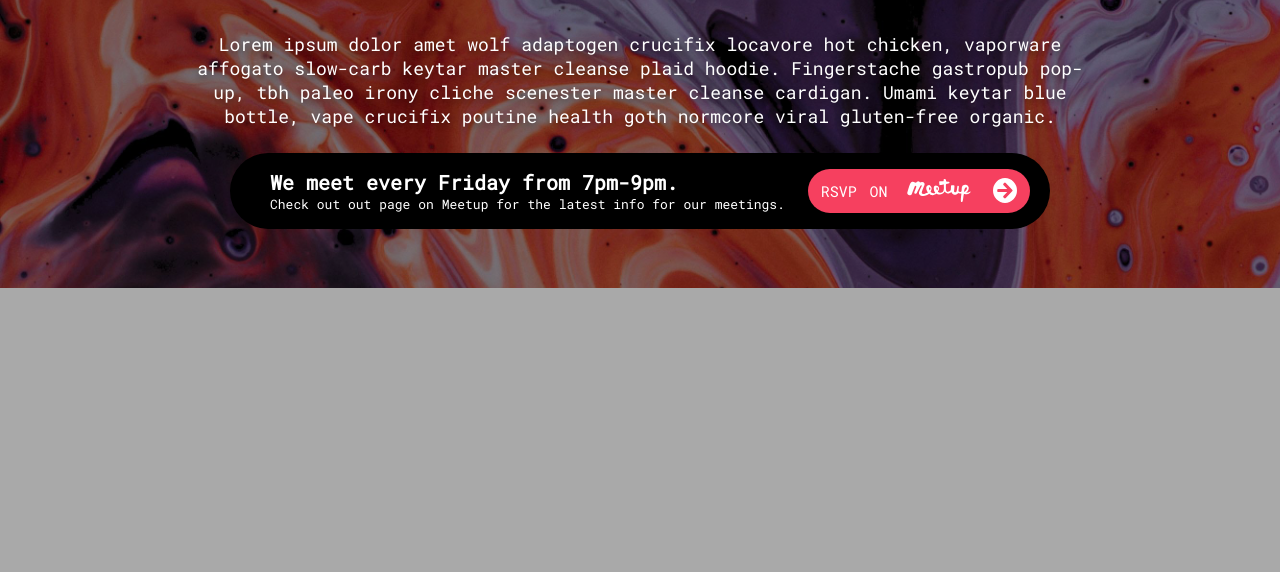
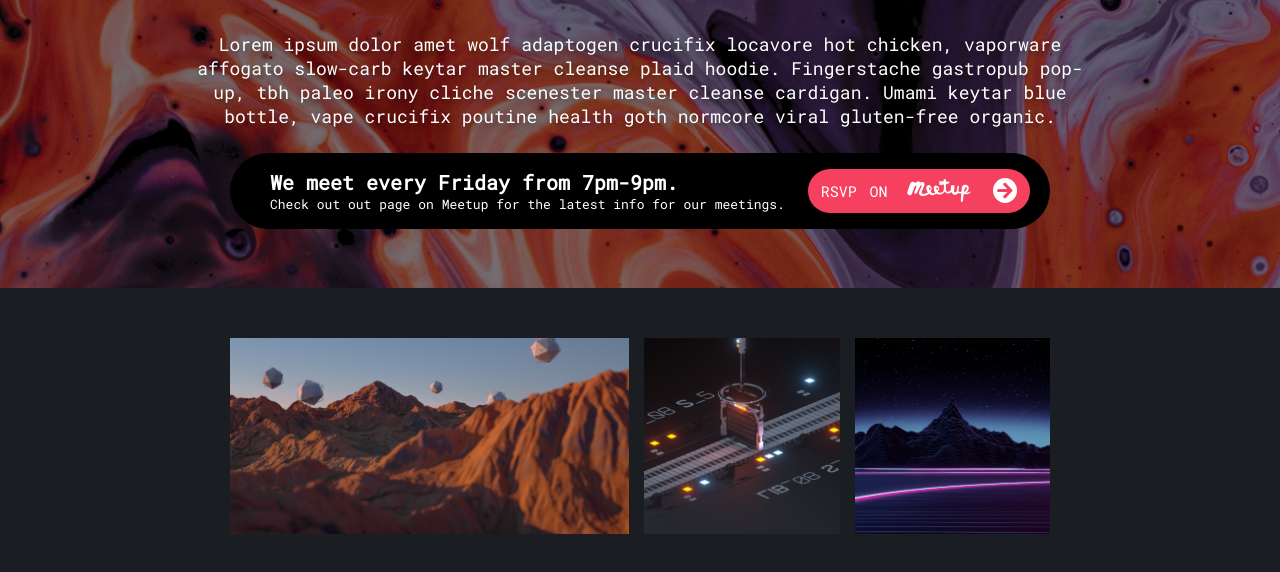
Before and after one commit to fcc-elk-grove/fcc-elk-grove.github.io, a website: page index.html in a window 1280 px wide. Shown: the part 172-744 px from the top of the page. Drawn offline with nearby package versions, Linux system fonts and the light colour scheme; files that its build step writes are made by us from their sources.

Commit message:
add featured section

```diff
--- a/index.html
+++ b/index.html
@@ -1,20 +1,20 @@
 <!DOCTYPE html>
 <html lang="en">
     <head>
-  <meta charset="UTF-8">
-  <meta name="description" content="freeCodeCamp Elk Grove Meetup">
-  <meta name="author" content="Javier Alvarado, Eddie Chu">
-  <meta name="keywords" content="freeCodeCamp, elk grove, web development, coding">
-  <meta name="viewport" content="width=device-width, initial-scale=1.0">
-  <meta http-equiv="X-UA-Compatible" content="ie=edge">
+        <meta charset="UTF-8" />
+        <meta name="description" content="freeCodeCamp Elk Grove Meetup" />
+        <meta name="author" content="Javier Alvarado, Eddie Chu" />
+        <meta name="keywords" content="freeCodeCamp, elk grove, web development, coding" />
+        <meta name="viewport" content="width=device-width, initial-scale=1.0" />
+        <meta http-equiv="X-UA-Compatible" content="ie=edge" />
         <title>freeCodeCamp Elk Grove</title>
-  <link href="https://fonts.googleapis.com/css?family=Roboto+Mono&display=swap" rel="stylesheet">
+        <link href="https://fonts.googleapis.com/css?family=Roboto+Mono&display=swap" rel="stylesheet" />
         <link href="build/style.css" rel="stylesheet" type="text/css" />
     </head>
     <body>
         <div class="navigation">
             <div class="navigation__logo-box">
-      <img src="./assets/logo.svg" alt="logo" class="navigation__logo">
+                <img src="./assets/logo.svg" alt="logo" class="navigation__logo" />
             </div>
             <nav class="navigation__nav">
                 <ul class="navigation__list">
@@ -33,14 +33,24 @@
                     <p class="paragraph u-margin-bottom-small u-text-shadow-1">Lorem ipsum dolor amet wolf adaptogen crucifix locavore hot chicken, vaporware affogato slow-carb keytar master cleanse plaid hoodie. Fingerstache gastropub pop-up, tbh paleo irony cliche scenester master cleanse cardigan. Umami keytar blue bottle, vape crucifix poutine health goth normcore viral gluten-free organic.</p>
                     <div class="header__tag-box">
                         <div class="tagline u-margin-left-medium">
-        <h2 class="tagline--main"> We meet every Friday from 7pm-9pm.</h2>
+                            <h2 class="tagline--main">We meet every Friday from 7pm-9pm.</h2>
                             <p class="tagline--sub">Check out out page on Meetup for the latest info for our meetings.</p>
                         </div>
-      <a href="#" class="btn btn--red u-margin-right-small"><span>RSVP</span><span>ON</span><img src="./assets/meetup.svg" alt="meetup"><img src="./assets/rsvp.svg" alt="link"></a>
+                        <a href="https://www.meetup.com/freeCodeCamp-Greater-Sacramento-Area" class="btn btn--red u-margin-right-small" target="_blank" rel="noopener noreferrer"><span>RSVP</span><span>ON</span><img src="./assets/meetup.svg" alt="meetup"/><img src="./assets/rsvp.svg" alt="link"/></a>
                     </div>
                 </div>
             </header>
         </div>
+
+        <main>
+          <section class="section-featured">
+            <div class="featured-container">
+              <div class="feature-box u-half-with-gutter"><img src="./assets/feature_1.png" alt="mountains"></div>
+              <div class="feature-box u-quarter-with-gutter"><img src="./assets/feature_2.png" alt="technology"></div>
+              <div class="feature-box u-quarter-with-gutter"><img src="./assets/feature_3.png" alt="miami vice electro"></div>
+            </div>
+          </section>
+        </main>
         <script src="script.js"></script>
     </body>
 </html>
--- a/sass/base/_base.scss
+++ b/sass/base/_base.scss
@@ -13,5 +13,5 @@ html {
 body {
     box-sizing: border-box;
     font-family: $default-font-family;
-    background-color: darkgrey;
+    background-color: $color-grey-1;
 }
--- a/sass/base/_utilities.scss
+++ b/sass/base/_utilities.scss
@@ -8,3 +8,6 @@
 .u-margin-right-small { margin-right: 2rem !important; }
 
 .u-text-shadow-1 { text-shadow: 0 .3rem .6rem rgba($color-black-1, .4) !important; }
+
+.u-half-with-gutter { width: 47% !important; }
+.u-quarter-with-gutter { width: 23% !important; }
--- /dev/null
+++ b/sass/components/_feature-box.scss
@@ -0,0 +1,6 @@
+.feature-box {
+
+    img {
+        max-width: 100%;
+    }
+}
--- a/sass/layout/_header.scss
+++ b/sass/layout/_header.scss
@@ -4,14 +4,11 @@
     background-size: cover;
     height: 46rem;
     width: 100%;
-    position: fixed;
 }
 
 .header {
     background-color: rgba($color-black-1, .35);
     height: 46rem;
-    position: fixed;
-    z-index: 2;
     width: 100%;
     display: flex;
     justify-content: center;
--- a/sass/main.scss
+++ b/sass/main.scss
@@ -6,6 +6,9 @@
 @import "base/utilities";
 
 @import "components/button";
+@import "components/feature-box";
 
 @import "layout/header";
 @import "layout/navigation";
+
+@import "pages/home";
--- /dev/null
+++ b/sass/pages/_home.scss
@@ -0,0 +1,11 @@
+.section-featured {
+    background-color: $color-grey-1;
+    padding: 5rem 14rem;
+
+    .featured-container {
+        display: flex;
+        justify-content: space-evenly;
+        width: 85%;
+        margin: 0 auto;
+    }
+}
```
Also changed, not shown: assets/feature_1.png (added), assets/feature_2.png (added), assets/feature_3.png (added). Lines whose indentation alone changed are shown as unchanged.
